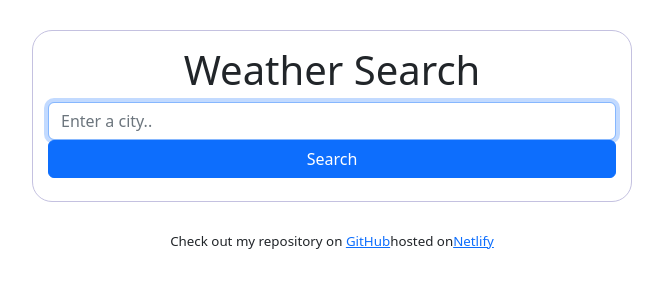
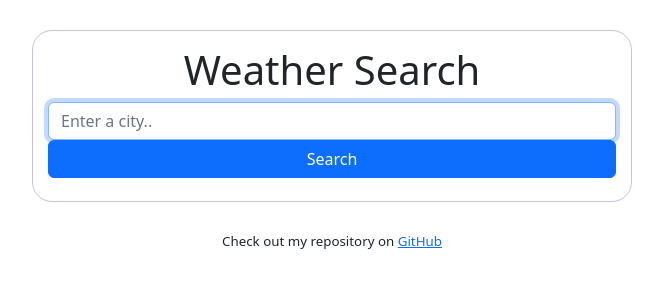
Before and after one commit to ivanniesala/weather-react-wk4, a React (Create React App) app: page / in a window 1280 px wide. Shown: the top 300 px of the page, without its empty margins (308-971 px from the left). Built offline with nearby package versions, Linux system fonts and the light colour scheme.

Commit message:
Update index.js

```diff
--- a/src/index.js
+++ b/src/index.js
@@ -12,18 +12,14 @@ root.render(
     <App />
     <p className="link">
       {" "}
-      Check out my repository on {" "}
+      Check out my repository on{" "}
       <a
         href="https://github.com/ivanniesala/weather-react-wk4"
         target="_blank"
         rel="noreferrer"
       >
-          GitHub
+        GitHub
       </a>
-      hosted on
-      <a href=""
-      target="_blank"
-      rel="noreferrer">Netlify</a>
     </p>
   </React.StrictMode>
 );
```
